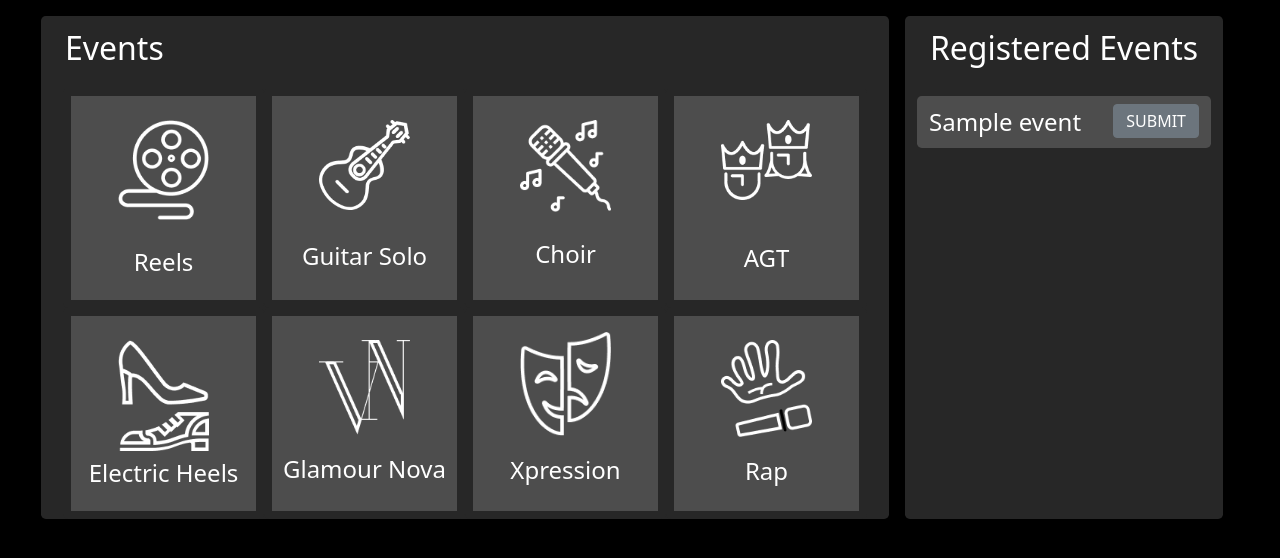
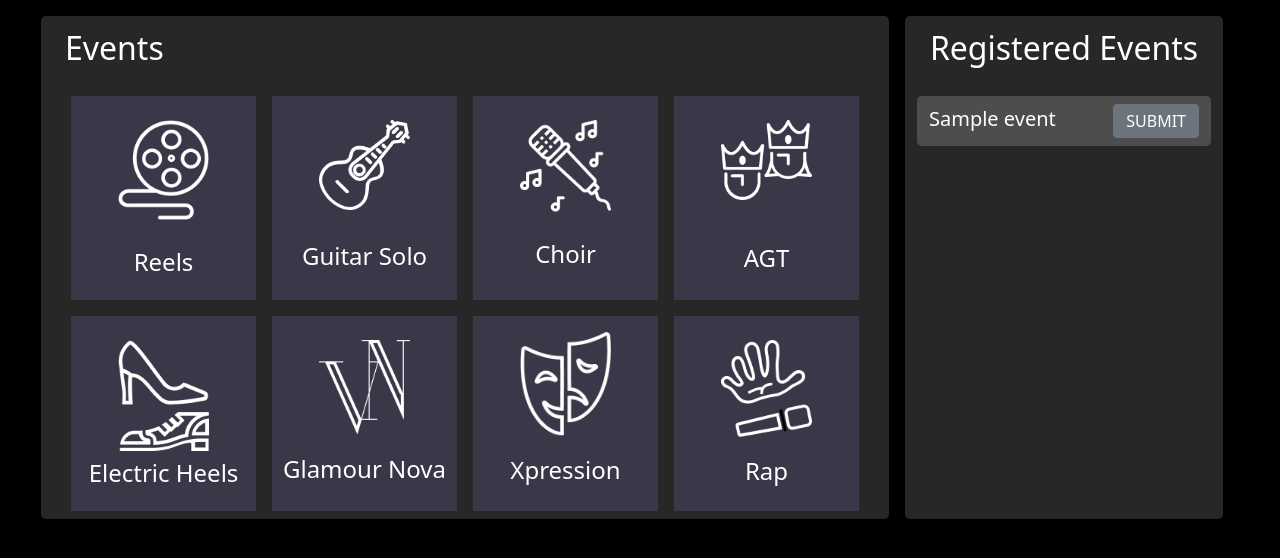
Before and after one commit to KunalSolanke/EventsPortal, a Django app: template templates/accounts/profile.html in a window 1280 px wide. Shown: the part 122-680 px from the top of the page. Run offline with Django 3.2, Linux system fonts and the light colour scheme; the template is opened without the code that fills it: most values are stand-ins (such as "Sample title", 1, 10 or a date in 2020).

Commit message:
Changed sometings

```diff
--- a/accounts/views.py
+++ b/accounts/views.py
@@ -115,6 +115,7 @@ class TeamCreateView(LoginRequiredMixin,CreateView) :
 
 class ProfileView(ProfileMixin,View):
     template_name = "accounts/profile.html"
+
     def get_context_data(self, **kwargs):
         context = super(ProfileView, self).get_context_data(**kwargs)
         context["team"] = self.request.user.profile.team
@@ -124,6 +125,8 @@ class ProfileView(ProfileMixin,View):
 
     def get(self,request):
          return render(request,self.template_name)
+
+
 
 class AddMember(LoginRequiredMixin,View) :
     template_name = "accounts/member.html"
--- a/templates/accounts/profile.html
+++ b/templates/accounts/profile.html
@@ -1,4 +1,6 @@
-{% extends 'base.html'%} {% block title %} EventsPortal | login{% endblock %}
+{% extends 'base.html'%}
+{% block title %} EventsPortal | login{% endblock %}
+
 {% load static %}
 {% block content %}
 <div class="container-fluid mt-3" style="background-color: black;">
@@ -8,7 +10,7 @@
             <div class="container-fluid">
                 <p class="fs-2 pt-2">Events</p>
                 <div class="row gx-1">
-                    <div class="col-lg-3 col-6 col-sm-6 col-md-6 text-center eventcard rounded-3 reelcard">
+                    <div class="col-lg-3 col-6 col-sm-6 col-md-6 text-center eventcard rounded-3 reelcard" style="background-color: #3C3748;">
                         <div class="border border-0 rounded-3 pt-4 pb-1" style="border-radius: 12px;">
                             <a href="/events/register/reels/"><img src="{% static 'images/Reel.png' %}" title="Reels"
                                     class="w-50 reelopen"></a>
@@ -16,7 +18,7 @@
                             <p class="fs-4">Reels</p>
                         </div>
                     </div>
-                    <div class="col-lg-3 col-6 col-sm-6 col-md-6 text-center eventcard rounded-3 solocar</a>d">
+                    <div class="col-lg-3 col-6 col-sm-6 col-md-6 text-center eventcard rounded-3 solocard" style="background-color: #3C3748;">
                         <div class="border border-0 rounded-3 pt-4 pb-2">
                             <a href="/events/register/guitar/"><img src="{% static 'images/GuitarSolo.png' %}"
                                     title="Guitar Solo" class="w-50 soloopen"></a>
@@ -24,7 +26,7 @@
                             <p class="fs-4 pt-1">Guitar Solo</p>
                         </div>
                     </div>
-                    <div class="col-lg-3 col-6 col-sm-6 col-md-6 text-center eventcard rounded-3 musiccard">
+                    <div class="col-lg-3 col-6 col-sm-6 col-md-6 text-center eventcard rounded-3 musiccard" style="background-color: #3C3748;">
                         <div class="border border-0 rounded-3 pt-4 pb-2">
                             <a href="/events/register/choir/"><img src="{% static 'images/Music.png' %}" title="Choir"
                                     class="w-50 choiropen"></a>
@@ -32,7 +34,7 @@
                             <p class="fs-4">Choir</p>
                         </div>
                     </div>
-                    <div class="col-lg-3 col-6 col-sm-6 col-md-6 text-center eventcard rounded-3 agtcard">
+                    <div class="col-lg-3 col-6 col-sm-6 col-md-6 text-center eventcard rounded-3 agtcard" style="background-color: #3C3748;">
                         <div class="border border-0 rounded-3 pt-4 pb-2">
                             <a href="/events/register/agt/"><img src="{% static 'images/AGTalent.png' %}"
                                     title="Alcher Got Talent" class="w-50 talentopen"></a>
@@ -45,7 +47,7 @@
                 </div>
 
                 <div class="row gx-1">
-                    <div class="col-lg-3 col-6 col-sm-6 col-md-6 text-center eventcard rounded-3 heelscard">
+                    <div class="col-lg-3 col-6 col-sm-6 col-md-6 text-center eventcard rounded-3 heelscard" style="background-color: #3C3748;">
                         <div class="border border-0 rounded-3 pt-4">
                             <a href="/events/register/heels/"><img src="{% static 'images/Line.png' %}"
                                     title="Electric Heels" class="w-50 heelsopen"></a>
@@ -53,7 +55,7 @@
                             <p class="fs-4 pt-1">Electric Heels</p>
                         </div>
                     </div>
-                    <div class="col-lg-3 col-6 col-sm-6 col-md-6 text-center eventcard rounded-3 novacard">
+                    <div class="col-lg-3 col-6 col-sm-6 col-md-6 text-center eventcard rounded-3 novacard" style="background-color: #3C3748;">
                         <div class="border border-0 rounded-3 pt-4 pb-2">
                             <a href="/events/register/nova/"><img src="{% static 'images/Vector.png' %}"
                                     title="Glamour Nova" class="w-50 novaopen"></a>
@@ -61,7 +63,7 @@
                             <p class="fs-4 pt-3">Glamour Nova</p>
                         </div>
                     </div>
-                    <div class="col-lg-3 col-6 col-sm-6 col-md-6 text-center eventcard rounded-3 dramacard">
+                    <div class="col-lg-3 col-6 col-sm-6 col-md-6 text-center eventcard rounded-3 dramacard" style="background-color: #3C3748;">
                         <div class="border border-0 rounded pt-3 pb-1">
                             <a href="/events/register/drama/"><img src="{% static 'images/Drama.png' %}"
                                     title="Xpression" class="w-50 dramaopen"></a>
@@ -69,7 +71,7 @@
                             <p class="fs-4 pt-3">Xpression</p>
                         </div>
                     </div>
-                    <div class="col-lg-3 col-6 col-sm-6 col-md-6 text-center eventcard rounded-3 rapcard">
+                    <div class="col-lg-3 col-6 col-sm-6 col-md-6 text-center eventcard rounded-3 rapcard" style="background-color: #3C3748;">
                         <div class="border border-0 rounded-3 pt-4 pb-1">
                             <a href="/events/register/rap/"><img src="{% static 'images/Rap.png' %}" title="Rap"
                                     class="w-50 rapopen"></a>
@@ -84,11 +86,23 @@
             <p class="fs-2 pt-2 text-center">Registered Events
             <div class="row px-3">
                 {% for event in registered_events %}
-                <div class="col-12 registeredevent fs-4 my-2 py-2 rounded-3 class=" fs-4"">
+                <div class="col-12 registeredevent fs-5 my-2 py-2 rounded-3">
                     <span>
                         {{event.title}}
-                        <button class="btn btn-secondary py-1" style="float: right;">SUBMIT</button>
+                        <button class="btn btn-secondary py-1" style="float: right;" onclick="displayform(this)">SUBMIT</button>
                     </span>
+                    <form action="#" method="POST" style="display: none;">
+                        <select class="form-select form-select-sm mt-2 bg-dark text-white border-0" aria-label="Default select example">
+                          <option selected>Select your Team Name</option>
+                          <option value="1">Team One</option>
+                          <option value="2">Team Two</option>
+                          <option value="3">Team Three</option>
+                        </select>
+                        <div class="input-group mt-1">
+                          <input type="url" class="form-control py-0 fs-6 bg-dark text-white border-0" placeholder="Paste the link here" name="submitlink">
+                          <button class="btn btn-secondary py-0" type="button">SUBMIT</button>
+                        </div>
+                    </form>
                 </div>
                 {% endfor %}
             </div>
@@ -96,4 +110,54 @@
     </div>
 
 </div>
+
+<!-- <form id="form-shower">
+    <select id="myselect">
+      <option value="" selected="selected"></option>
+      <option value="connect">Register New Bot</option>
+      <option value="chat">Send New Chat</option>
+      <option value="edit-bal">Edit Balance</option>
+      <option value="dis">Disable Bot</option>
+      <option value="del">Delete User</option>
+    </select>
+  </form>
+  <script>
+$("#myselect").on("change", function() {
+$("#" + $(this).val()).show().siblings().hide();
+$('#form-shower').attr('style', 'display:block !important');
+});
+</script> -->
+
+<!-- var array = Object.keys(alluserdata).map(function(k) {
+    return alluserdata[k];
+  });
+  var mainObj = array; -->
+
+<script>
+    function displayform(param){
+        param.style.display="none";
+
+    }
+
+
+    var globe = {{ registered_events }};
+    // var k = '<tbody>'
+    // for (i = 0; i < mainObj.length; i++) {
+    // var b = i + 1;
+    // k += '<tr>';
+    // k += '<td class="f-w-700">' + b + '</td>';
+    // k += '<td><h5 class="default-text mb-0 f-w-700 f-18">' + mainObj[i]["username"] + '</h5></td>';
+    // k += '<td><span class="badge badge-pill recent-badge f-12">' + mainObj[i]["cash"] + '</span></td>';
+    // k += '<td><h6 class="mb-0">' + mainObj[i]["date"] + '</h6></td>';
+    // k += '<td class="f-w-700">' + mainObj[i]["wins"] + '</td>';
+    // k += '<td class="f-w-700">' + mainObj[i]["losses"] + '</td>';
+    // k += '<td><span class="badge badge-pill recent-badge f-12">' + mainObj[i]["profit"] + '</span></td>';
+    // k += '</tr>';
+    // }
+    // k += '</tbody>';
+    // document.getElementById('UsertableData').innerHTML = k;
+
+
+
+</script>
 {% endblock %}
```
